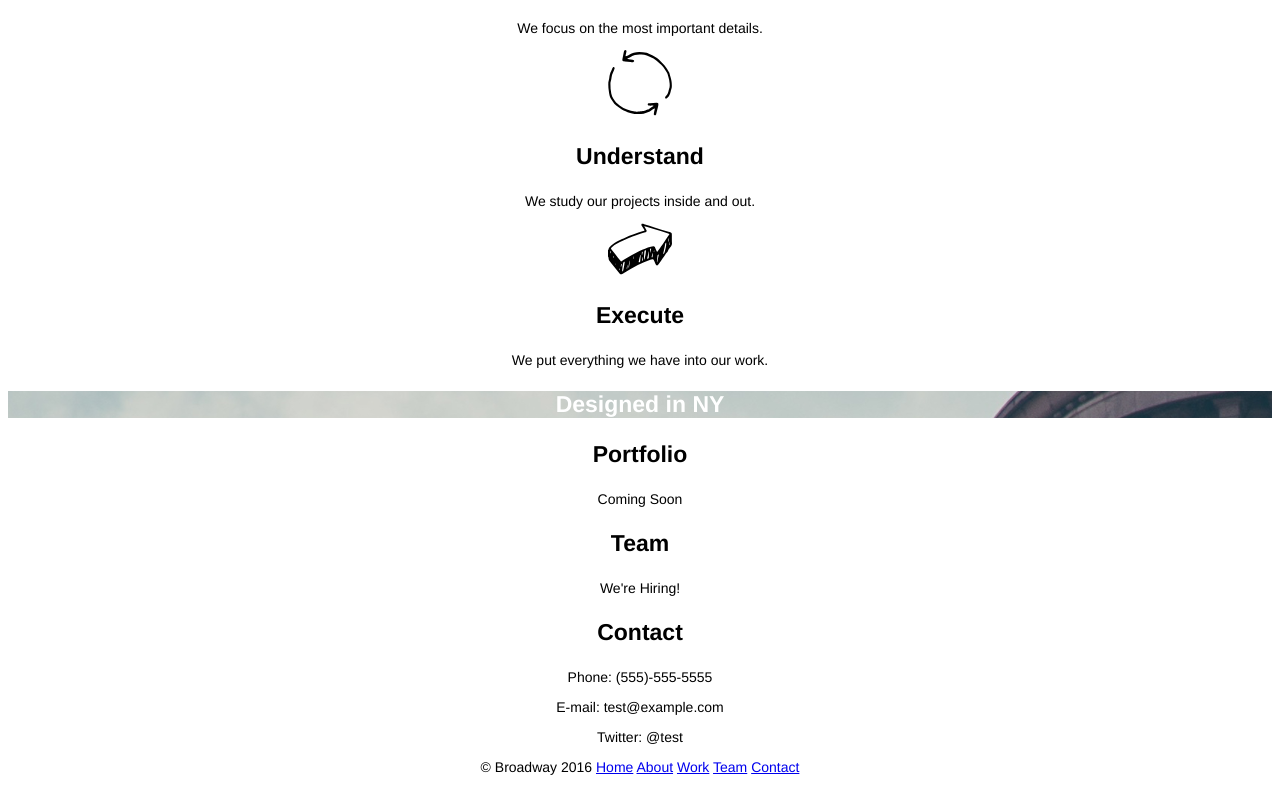
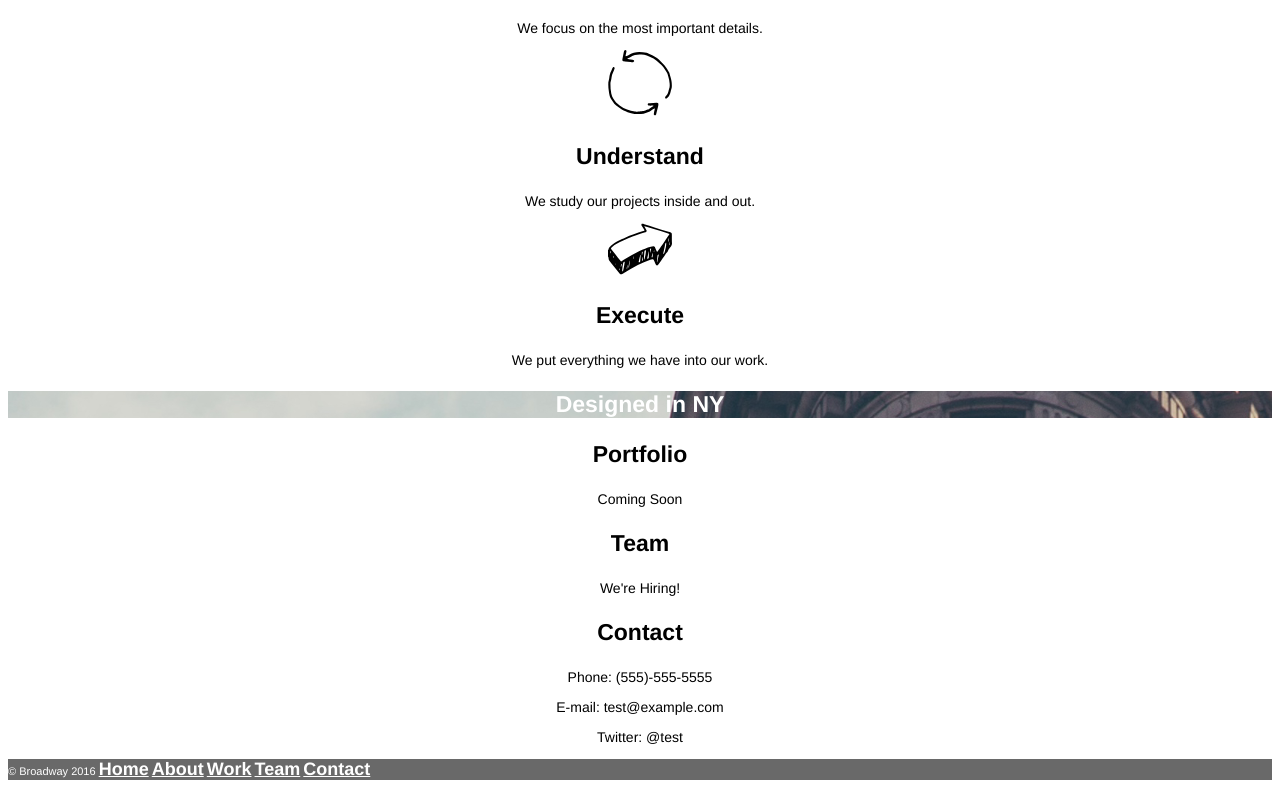
Before and after one commit to ejvkamp/broadway, a plain HTML site: page index.html in a window 1280 px wide. Shown: the part 517-1308 px from the top of the page. Drawn offline with Linux system fonts and the light colour scheme.

Commit message:
Finalized and ready for production deploy

```diff
--- a/index.html
+++ b/index.html
@@ -45,11 +45,11 @@
     </div>
     <!-- Footer -->
     <p class="footer"> &copy; Broadway 2016
-      <a href="./index.html">Home</a>
-      <a href="#about">About</a>
-      <a href="#work">Work</a>
-      <a href="#team">Team</a>
-      <a href="#contact">Contact</a>
+      <a class="topnav" href="./index.html">Home</a>
+      <a class="topnav" href="#about">About</a>
+      <a class="topnav" href="#work">Work</a>
+      <a class="topnav" href="#team">Team</a>
+      <a class="topnav" href="#contact">Contact</a>
     </p>
     <!-- -->
   </body>
--- a/resources/css/style.css
+++ b/resources/css/style.css
@@ -16,6 +16,7 @@ h1 {
 .topnav {
   color: white;
   font-size: 18px;
+  font-weight: bold;
 }
 
 h2 {
@@ -32,6 +33,14 @@ p {
 
 h3.designedNY {
   background-image: url("../images/the-flatiron-building.png");
+  background-position: center;
   font-size: 23px;
   color: white;
 }
+
+.footer {
+  font-size: 11px;
+  color: white;
+  background-color: dimgray;
+  text-align: left;
+}
```
